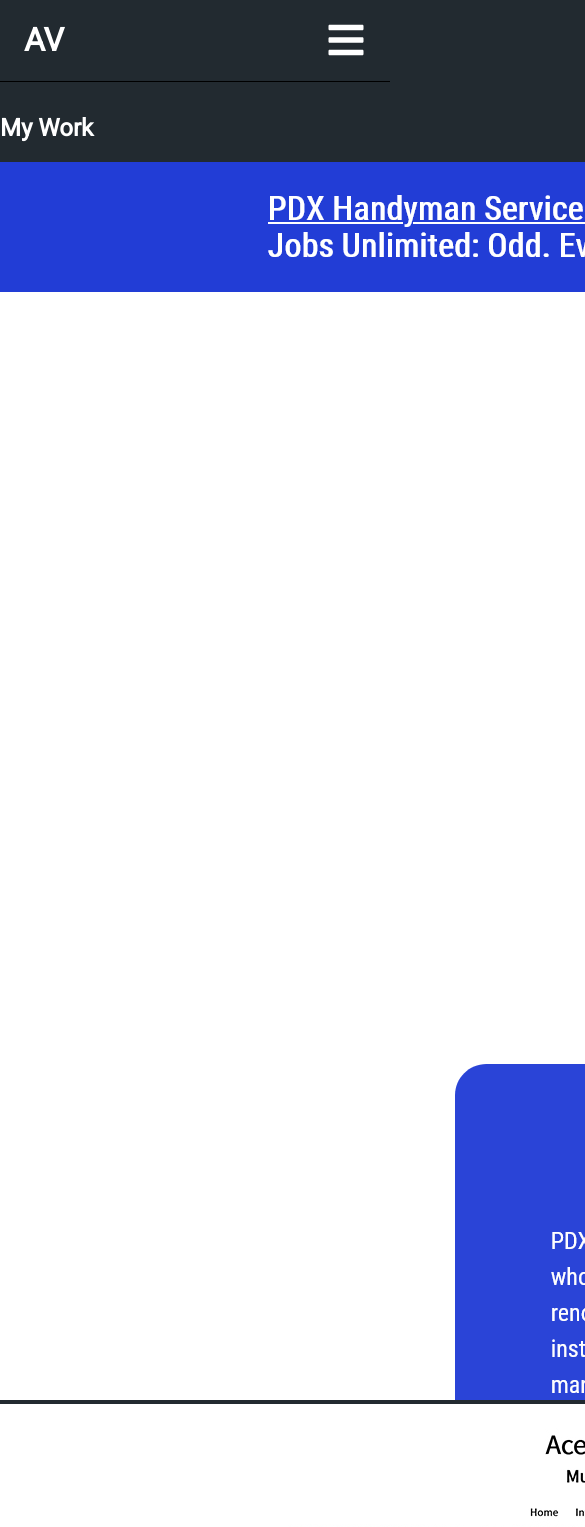
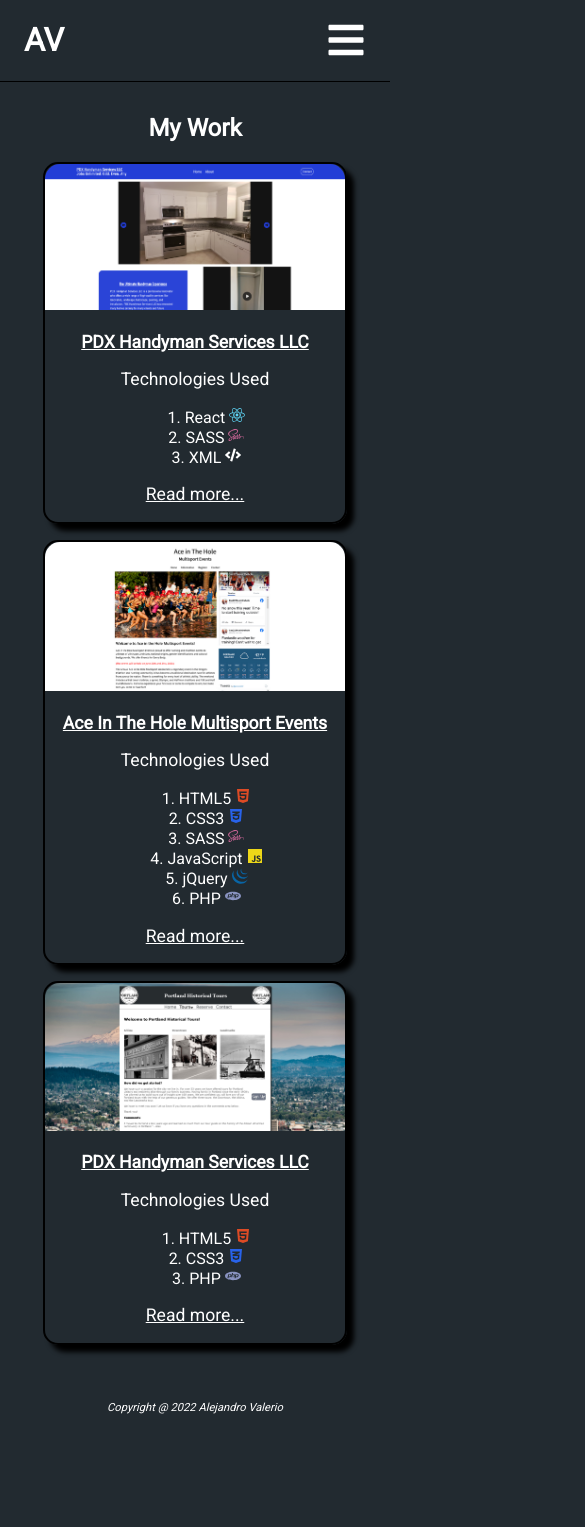
Before and after one commit to AlexV713/Portfolio-React-2, a React (Create React App) app in the folder portfolio-app/: page /work in a window 390 px wide. Shown: the top 1527 px of the page, 585 px wide, since content can reach past the window. After the commit the page ends 1419 px from the top, so only its background shows below. Built offline with nearby package versions, Linux system fonts and the light colour scheme.

Commit message:
Styled Work Page
I styled the work page more mobile devices. I also changed the icons ids to classes. I added a new look to the work page by placing them in boxes with a shadow, adding the technologies used, and a read more link.

```diff
--- a/portfolio-app/src/About.js
+++ b/portfolio-app/src/About.js
@@ -16,26 +16,26 @@ function About() {
           <h3>Technologies &#38; Software</h3>
           <div id="technologies-lists">
             <ul>
-              <li>HTML5 <FaHtml5 id="html"/></li>
+              <li>HTML5 <FaHtml5 className="html"/></li>
               <li>JSX <FaReact className="reactjs"/></li>
               <li>XML <FaCode/></li>
-              <li>CSS3 <FaCss3Alt id="css3"/></li>
+              <li>CSS3 <FaCss3Alt className="css3"/></li>
               <li>SCSS <FaSass className="scss"/></li>
               <li>SASS <FaSass className="scss"/></li>
             </ul>
             <ul>
-              <li>JavaScript <IoLogoJavascript id="javascript"/></li>
-              <li>jQuery <SiJquery id="jquery"/></li>
+              <li>JavaScript <IoLogoJavascript className="javascript"/></li>
+              <li>jQuery <SiJquery className="jquery"/></li>
               <li>React.js <FaReact className="reactjs"/></li>
-              <li>Vue.js <SiVuedotjs id="vuejs"/></li>
-              <li>PHP <SiPhp id="php"/></li>
-              <li>MySQL <SiMysql id="mysql"/></li>
+              <li>Vue.js <SiVuedotjs className="vuejs"/></li>
+              <li>PHP <SiPhp className="php"/></li>
+              <li>MySQL <SiMysql className="mysql"/></li>
             </ul>
             <ul>
-              <li>Adobe Creative Cloud <SiAdobecreativecloud id="adobecc"/></li>
-              <li>Adobe Photoshop <SiAdobephotoshop id="photoshop"/></li>
-              <li>Adobe Illustrator <SiAdobeillustrator id="illustrator"/></li>
-              <li>Adobe XD <SiAdobexd id="xd"/></li>
+              <li>Adobe Creative Cloud <SiAdobecreativecloud className="adobecc"/></li>
+              <li>Adobe Photoshop <SiAdobephotoshop className="photoshop"/></li>
+              <li>Adobe Illustrator <SiAdobeillustrator className="illustrator"/></li>
+              <li>Adobe XD <SiAdobexd className="xd"/></li>
               <li>GIMP <SiGimp className="noColor"/></li>
               <li>Figma <FaFigma className="noColor"/></li>
             </ul>
--- a/portfolio-app/src/App.css
+++ b/portfolio-app/src/App.css
@@ -111,6 +111,65 @@ header #mobile-header #mobile-icons #icons-container .icon-links {
   font-size: 1.3rem;
 }
 
+#work-content h2 {
+  text-align: center;
+}
+
+#work-content .boxes-container {
+  display: -webkit-box;
+  display: -ms-flexbox;
+  display: flex;
+  -webkit-box-orient: vertical;
+  -webkit-box-direction: normal;
+      -ms-flex-direction: column;
+          flex-direction: column;
+  -webkit-box-align: center;
+      -ms-flex-align: center;
+          align-items: center;
+  gap: 1em;
+}
+
+#work-content .boxes-container .box {
+  border: solid #000000 2px;
+  border-radius: 15px;
+  width: 300px;
+  -webkit-box-shadow: 7px 7px 5px #000000;
+          box-shadow: 7px 7px 5px #000000;
+}
+
+#work-content .boxes-container .box a img {
+  inline-size: 100%;
+  border-radius: 15px 15px 0 0;
+}
+
+#work-content .boxes-container .box p {
+  font-size: 1.1rem;
+}
+
+#work-content .boxes-container .box .project-title {
+  font-weight: bold;
+  text-decoration: underline;
+  text-align: center;
+}
+
+#work-content .boxes-container .box .tech-used {
+  text-align: center;
+}
+
+#work-content .boxes-container .box ol {
+  display: -ms-grid;
+  display: grid;
+  place-items: center;
+}
+
+#work-content .boxes-container .box .readMore {
+  text-align: center;
+}
+
+#work-content .boxes-container .box .readMore a {
+  color: white;
+}
+
 #about-content h2 {
   text-align: center;
 }
@@ -163,9 +222,10 @@ footer {
   font-style: italic;
   font-size: 0.7rem;
   margin-top: 5em;
+  margin-bottom: 0.5em;
 }
 
-#html {
+.html {
   color: #dd4b25;
 }
 
@@ -173,7 +233,7 @@ footer {
   color: #5ed3f3;
 }
 
-#css3 {
+.css3 {
   color: #2862e9;
 }
 
@@ -181,39 +241,39 @@ footer {
   color: #c76494;
 }
 
-#javascript {
+.javascript {
   color: #edd718;
 }
 
-#jquery {
+.jquery {
   color: #0865a6;
 }
 
-#vuejs {
+.vuejs {
   color: #3fb27f;
 }
 
-#php {
+.php {
   color: #8892bf;
 }
 
-#mysql {
+.mysql {
   color: #dd8a00;
 }
 
-#adobecc {
+.adobecc {
   color: #fa0f00;
 }
 
-#photoshop {
+.photoshop {
   color: #31a8ff;
 }
 
-#illustrator {
+.illustrator {
   color: #f79500;
 }
 
-#xd {
+.xd {
   color: #f75eee;
 }
 
--- a/portfolio-app/src/App.scss
+++ b/portfolio-app/src/App.scss
@@ -93,6 +93,51 @@ header {
     }
 }
 
+#work-content {
+    h2 {
+        text-align: center;
+    }
+    .boxes-container {
+        display: flex;
+        flex-direction: column;
+        align-items: center;
+        gap: 1em;
+        .box {
+            border: solid #000000 2px;
+            border-radius: 15px;
+            width: 300px;
+            box-shadow: 7px 7px 5px #000000;
+            a {
+                img {
+                    inline-size: 100%;
+                    border-radius: 15px 15px 0 0;
+                }
+            }
+            p {
+                font-size: 1.1rem;
+            }
+            .project-title {
+                font-weight: bold;
+                text-decoration: underline;
+                text-align: center;
+            }
+            .tech-used {
+                text-align: center;
+            }
+            ol {
+                display: grid;
+                place-items: center;
+            }
+            .readMore {
+                text-align: center;
+                a {
+                    color: white;
+                }
+            }
+        }
+    }
+}
+
 #about-content {
     h2 {
         text-align: center;
@@ -116,7 +161,6 @@ header {
             flex-direction: row;
             flex-wrap: wrap;
             justify-content: center;
-
             ul {
                 font-size: 1.3rem;
                 list-style-type: none;
@@ -139,9 +183,10 @@ footer {
     font-style: italic;
     font-size: 0.7rem;
     margin-top: 5em;
+    margin-bottom: 0.5em;
 }
 
-#html {
+.html {
     color: #dd4b25;
 }
 
@@ -149,7 +194,7 @@ footer {
     color: #5ed3f3;
 }
 
-  #css3 {
+.css3 {
     color: #2862e9;
 }
 
@@ -157,39 +202,39 @@ footer {
     color: #c76494;
 }
 
-  #javascript {
+.javascript {
     color: #edd718;
 }
 
-  #jquery {
+.jquery {
     color: #0865a6;
 }
 
-  #vuejs {
+.vuejs {
     color: #3fb27f;
 }
 
-  #php {
+.php {
     color: #8892bf;
 }
 
-  #mysql {
+.mysql {
     color: #dd8a00;
 }
 
-  #adobecc {
+.adobecc {
     color: #fa0f00;
 }
 
-  #photoshop {
+.photoshop {
     color: #31a8ff;
 }
 
-  #illustrator {
+.illustrator {
     color: #f79500;
 }
 
-  #xd {
+.xd {
     color: #f75eee;
 }
 
--- a/portfolio-app/src/Work.js
+++ b/portfolio-app/src/Work.js
@@ -1,22 +1,58 @@
 import React from 'react'
+import { FaHtml5, FaReact, FaCss3Alt, FaSass, FaCode } from "react-icons/fa"
+import { IoLogoJavascript } from "react-icons/io5"
+import { SiJquery, SiPhp } from "react-icons/si";
 import { Link } from 'react-router-dom'
 
 function Work() {
   return (
-    <section id="work-section">
+    <section id="work-content">
       <h2>My Work</h2>
-      <div className="boxes">
-        <Link to="/PDX-Handyman-Services-LLC" className="box-links">
+      <div className="boxes-container">
+        <div className="box">
+          <Link to="/PDX-Handyman-Services-LLC">
             <img src="./images/pdx-react.jpg" className="thumbnails" alt="PDX Handyman Services LLC"/>
           </Link>
+          <p className="project-title">PDX Handyman Services LLC</p>
+          <p className="tech-used">Technologies Used</p>
+          <ol>
+            <li>React <FaReact className="reactjs"/></li>
+            <li>SASS <FaSass className="scss"/></li>
+            <li>XML <FaCode className="xml"/></li>
+          </ol>
+          <p className="readMore"><Link to="/PDX-Handyman-Services-LLC">Read more...</Link></p>
+        </div>
 
-        <Link to="" className="box-links">
+        <div className="box">
+          <Link to="">
             <img src="./images/aith.jpg" className="thumbnails" alt="PDX Handyman Services LLC"/>
           </Link>
+          <p className="project-title">Ace In The Hole Multisport Events</p>
+          <p className="tech-used">Technologies Used</p>
+          <ol>
+            <li>HTML5 <FaHtml5 className="html"/></li>
+            <li>CSS3 <FaCss3Alt className="css3"/></li>
+            <li>SASS <FaSass className="scss"/></li>
+            <li>JavaScript <IoLogoJavascript className="javascript"/></li>
+            <li>jQuery <SiJquery className="jquery"/></li>
+            <li>PHP <SiPhp className="php"/></li>
+          </ol>
+          <p className="readMore"><Link to="/PDX-Handyman-Services-LLC">Read more...</Link></p>
+        </div>
 
-        <Link to="" className="box-links">
+        <div className="box">
+          <Link to="">
             <img src="./images/pht.jpg" className="thumbnails" alt="PDX Handyman Services LLC"/>
           </Link>
+          <p className="project-title">PDX Handyman Services LLC</p>
+          <p className="tech-used">Technologies Used</p>
+          <ol>
+            <li>HTML5 <FaHtml5 className="html"/></li>
+            <li>CSS3 <FaCss3Alt className="css3"/></li>
+            <li>PHP <SiPhp className="php"/></li>
+          </ol>
+          <p className="readMore"><Link to="/PDX-Handyman-Services-LLC">Read more...</Link></p>
+        </div>
       </div>
     </section>
   )
```
Also changed, not shown: 1 other file (tests, documents, lock files or other folders). Lines whose indentation alone changed are shown as unchanged.
